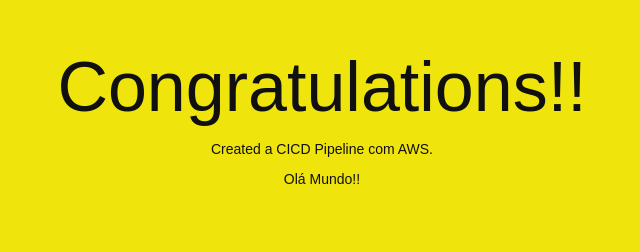
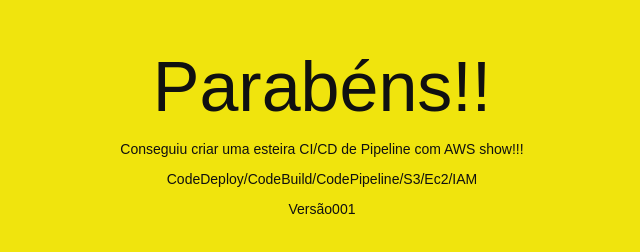
Before and after one commit to fch-bsp/code_deploy_demo-aws, a plain HTML site: page index.html in a window 1280 px wide. Shown: the whole page, without its empty margins (318-958 px from the left). Drawn offline with Linux system fonts and the light colour scheme.

Commit message:
Upgrade dos arquivos

```diff
--- a/index.html
+++ b/index.html
@@ -26,9 +26,10 @@
 </head>
 <body>
   <div align="center">
-<h1>Congratulations!!</h1>
-<p>Created a CICD Pipeline com AWS.</p>
-    <p>Olá Mundo!!</p>
+<h1>Parabéns!!</h1>
+<p>Conseguiu criar uma esteira CI/CD de Pipeline com AWS show!!!</p>
+    <p>CodeDeploy/CodeBuild/CodePipeline/S3/Ec2/IAM</p>
+    <p>Versão001</p>
   </div>
 </body>
 </html>
```
